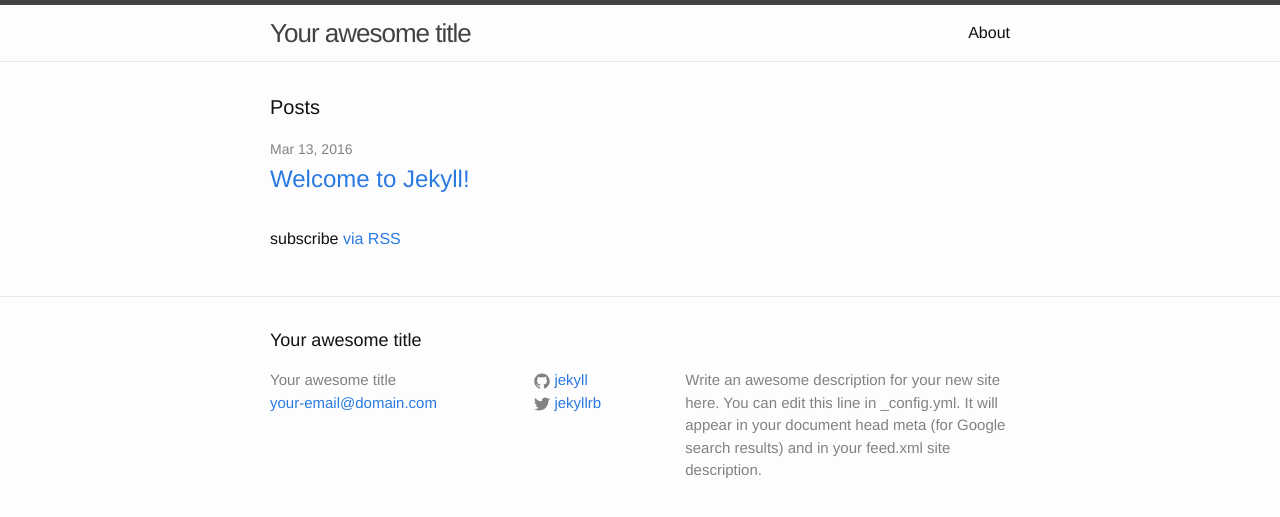
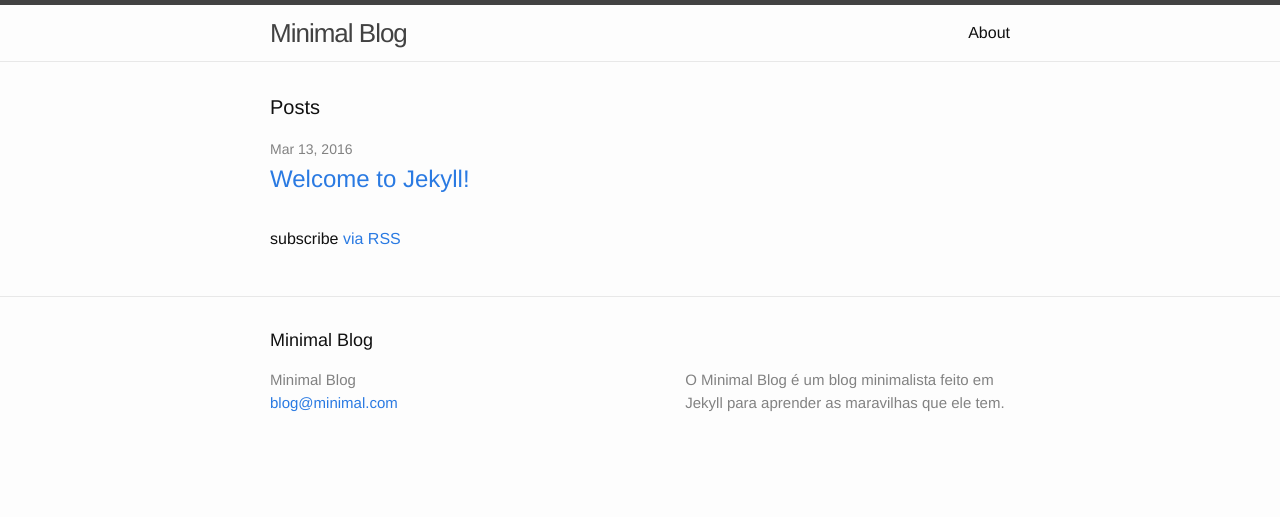
Before and after one commit to leandromundim/minimal-blog, a Jekyll site: the page built from index.html, in a window 1280 px wide. Shown: the top 517 px of the page. Built offline with Jekyll 4.4.1, drawn with Linux system fonts in a browser that asks for light colours.

Commit message:
Edit config.yml

```diff
--- a/_config.yml
+++ b/_config.yml
@@ -6,16 +6,11 @@
 # 'jekyll serve'. If you change this file, please restart the server process.
 
 # Site settings
-title: Your awesome title
-email: your-email@domain.com
-description: > # this means to ignore newlines until "baseurl:"
-  Write an awesome description for your new site here. You can edit this
-  line in _config.yml. It will appear in your document head meta (for
-  Google search results) and in your feed.xml site description.
+title: Minimal Blog
+email: blog@minimal.com
+description: "O Minimal Blog é um blog minimalista feito em Jekyll para aprender as maravilhas que ele tem."
 baseurl: "" # the subpath of your site, e.g. /blog
 url: "http://yourdomain.com" # the base hostname & protocol for your site
-twitter_username: jekyllrb
-github_username:  jekyll
 
 # Build settings
 markdown: kramdown
```
